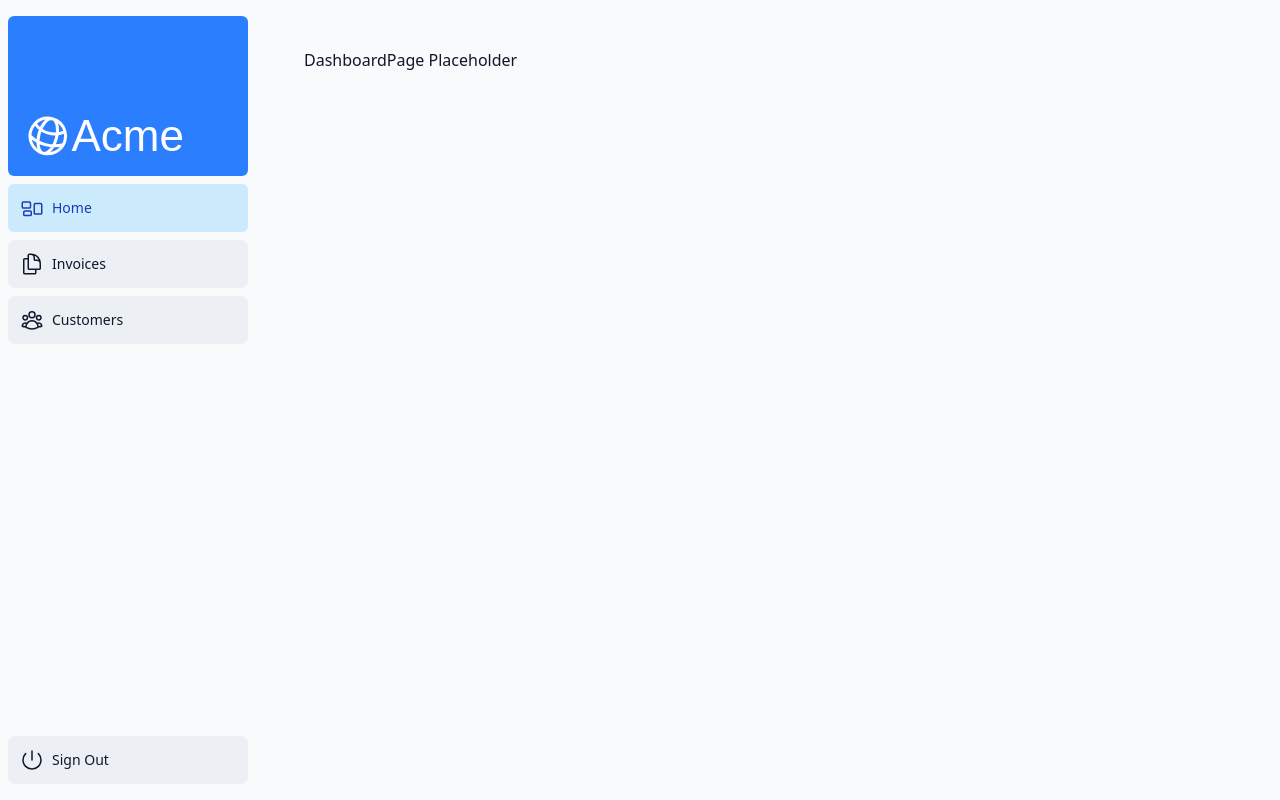
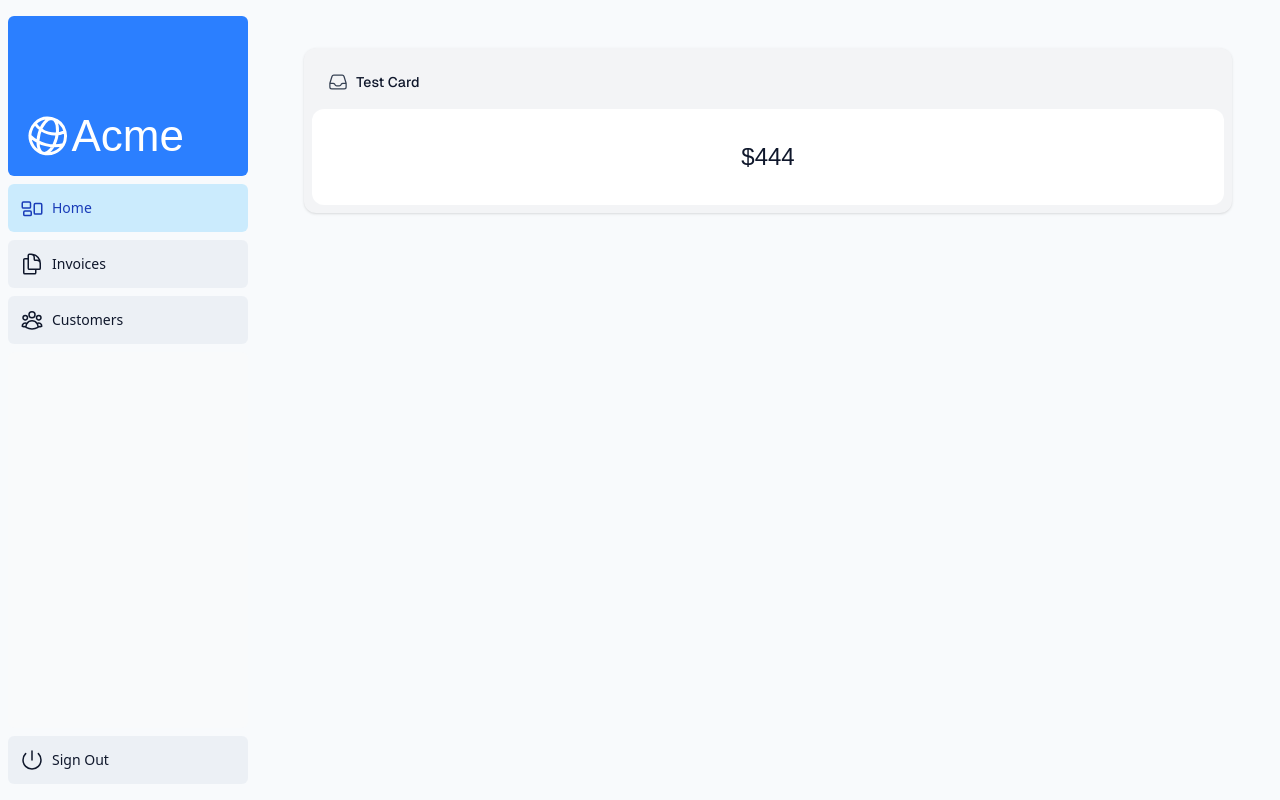
Before and after one commit to PaulHaze/nextjs-dashboard-tutorial, a Next.js app: page /dashboard in a window 1280 px wide. Built offline with nearby package versions, Linux system fonts and the light colour scheme; a web font is replaced by a local one.

Commit message:
add a card component

```diff
--- a/src/app/dashboard/page.tsx
+++ b/src/app/dashboard/page.tsx
@@ -1,7 +1,9 @@
+import { Card } from '@/components/ui';
+
 export default function DashboardPage() {
   return (
     <div>
-      <p>DashboardPage Placeholder</p>
+      <Card title="Test Card" value="$444" type="invoices" />
     </div>
   );
 }
--- /dev/null
+++ b/src/components/ui/Card.tsx
@@ -0,0 +1,51 @@
+import {
+  BanknotesIcon,
+  ClockIcon,
+  UserGroupIcon,
+  InboxIcon,
+} from '@heroicons/react/24/outline';
+
+const iconMap = {
+  collected: BanknotesIcon,
+  customers: UserGroupIcon,
+  pending: ClockIcon,
+  invoices: InboxIcon,
+};
+
+type CardProps = {
+  title: string;
+  value: number | string;
+  type: 'invoices' | 'customers' | 'pending' | 'collected';
+};
+
+export async function CardWrapper() {
+  return (
+    <>
+      {/* NOTE: Uncomment this code in Chapter 9 */}
+
+      {/* <Card title="Collected" value={totalPaidInvoices} type="collected" />
+      <Card title="Pending" value={totalPendingInvoices} type="pending" />
+      <Card title="Total Invoices" value={numberOfInvoices} type="invoices" />
+      <Card
+        title="Total Customers"
+        value={numberOfCustomers}
+        type="customers"
+      /> */}
+    </>
+  );
+}
+
+export function Card({ title, value, type }: CardProps) {
+  const Icon = iconMap[type];
+  return (
+    <div className="rounded-xl bg-gray-100 p-2 shadow-sm">
+      <div className="flex p-4">
+        {Icon ? <Icon className="h-5 w-5 text-gray-700" /> : null}
+        <h3 className="ml-2 text-sm font-medium">{title}</h3>
+      </div>
+      <p className="truncate rounded-xl bg-white px-4 py-8 text-center font-serif text-2xl">
+        {value}
+      </p>
+    </div>
+  );
+}
--- a/src/components/ui/index.ts
+++ b/src/components/ui/index.ts
@@ -1,2 +1,3 @@
 export * from './ThemeToggle';
 export * from './AcmeLogo';
+export * from './Card';
```
